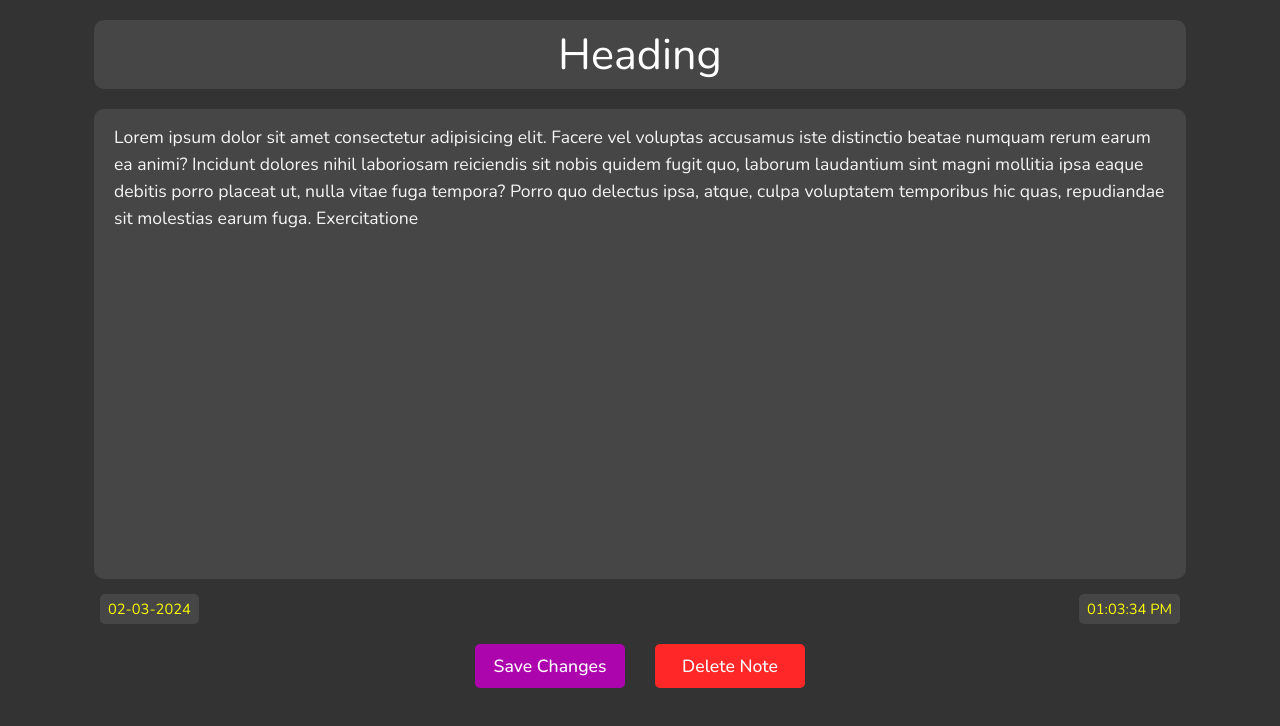
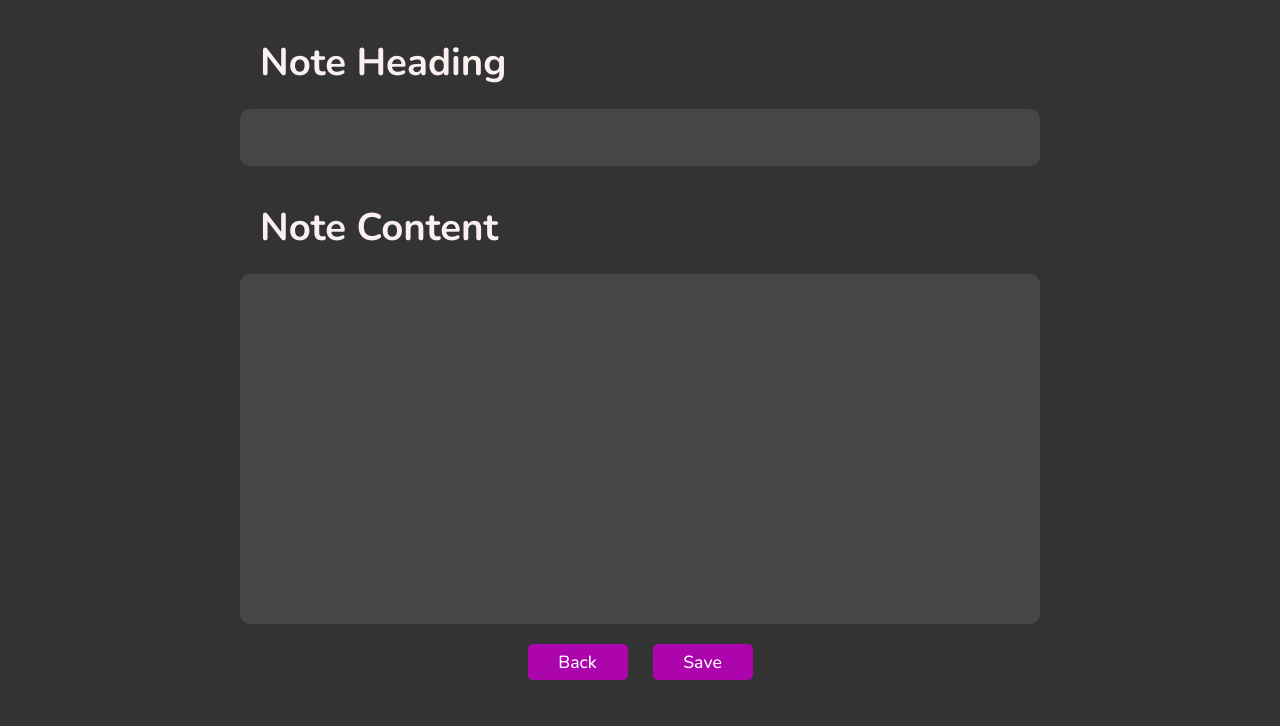
Before and after one commit to javedAkhtar1/React-Notes-App, a React (Vite) app: page /new-note in a window 1280 px wide. Shown: the top 726 px of the page. Built offline with nearby package versions, Linux system fonts and the light colour scheme; the HTML template or start-up script is replaced by a standard one.

Commit message:
fixed scrollbar

```diff
--- a/src/App.jsx
+++ b/src/App.jsx
@@ -8,11 +8,11 @@ import CompleteNote from './components/CompleteNote';
 function App() {
   return (
     <NoteContextProvider>
-    {/* <Routes>
+    <Routes>
       <Route path='/' Component={Home} />
       <Route path='/new-note' Component={NewNote} />
-    </Routes> */}
-    <CompleteNote />
+    </Routes>
+    {/* <CompleteNote /> */}
     </NoteContextProvider>
   );
 }
--- a/src/index.css
+++ b/src/index.css
@@ -130,11 +130,12 @@ body {
 
 .note-heading-input {
   color: whitesmoke;
+  border-radius: 10px !important;
 }
 
 .note-content-input {
   resize: none;
-  border-radius: 20px;
+  border-radius: 10px;
   font-size: 1rem;
   height: 350px;
   color: whitesmoke;
@@ -215,6 +216,22 @@ body {
   border-radius: 20px;
 }
 
+.note-content-input::-webkit-scrollbar {
+  width: 12px;
+}
+
+.note-content-input::-webkit-scrollbar-track {
+  background: #464646;
+  border-radius: 20px;
+  /* border-top-left-radius: 0; */
+}
+
+.note-content-input::-webkit-scrollbar-thumb {
+  background: #888;
+  border-radius: 20px;
+  /* border-top-left-radius: 0; */
+}
+
 .complete-note-container input {
   width: 91%;
   color: white;
```
